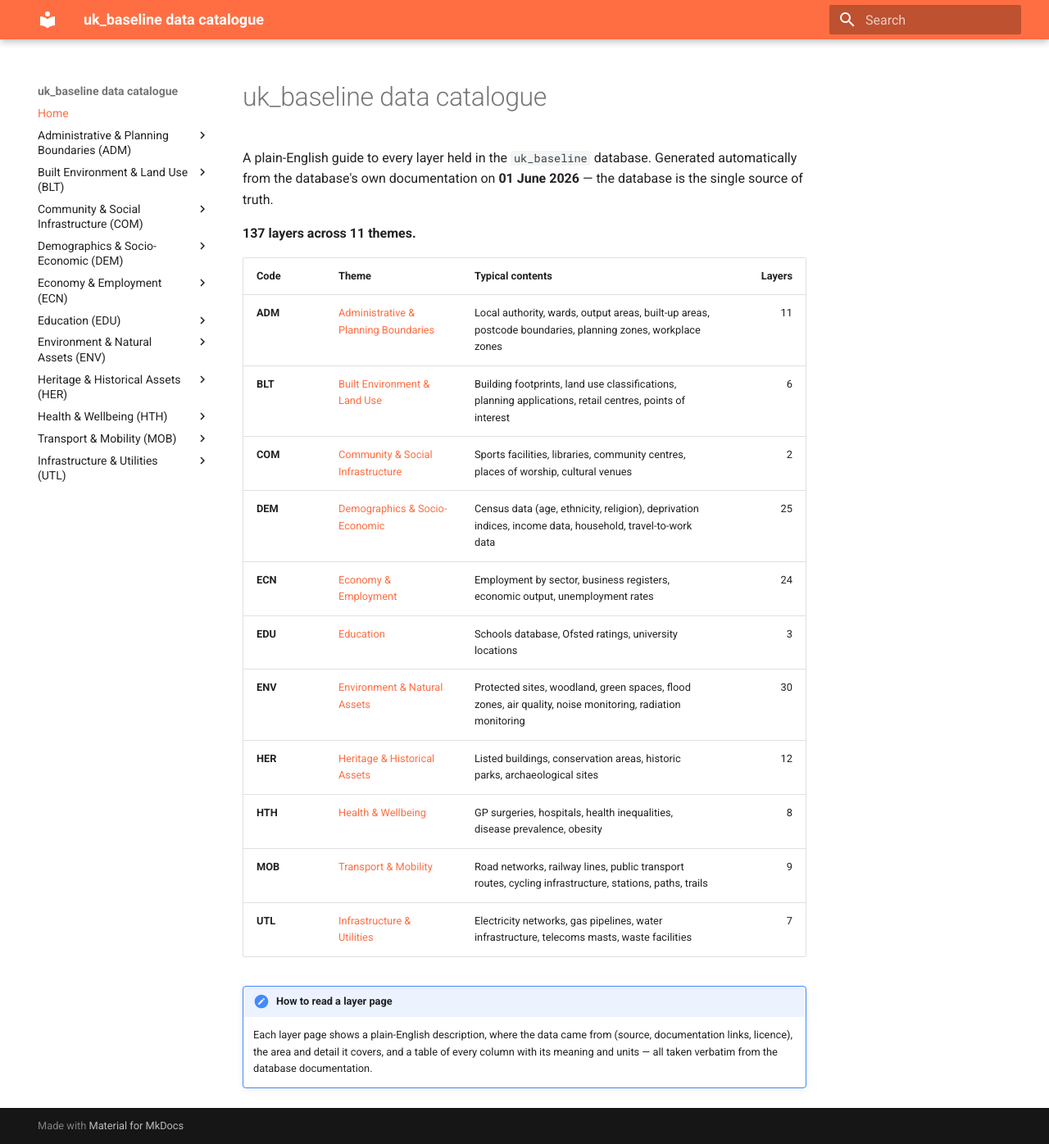
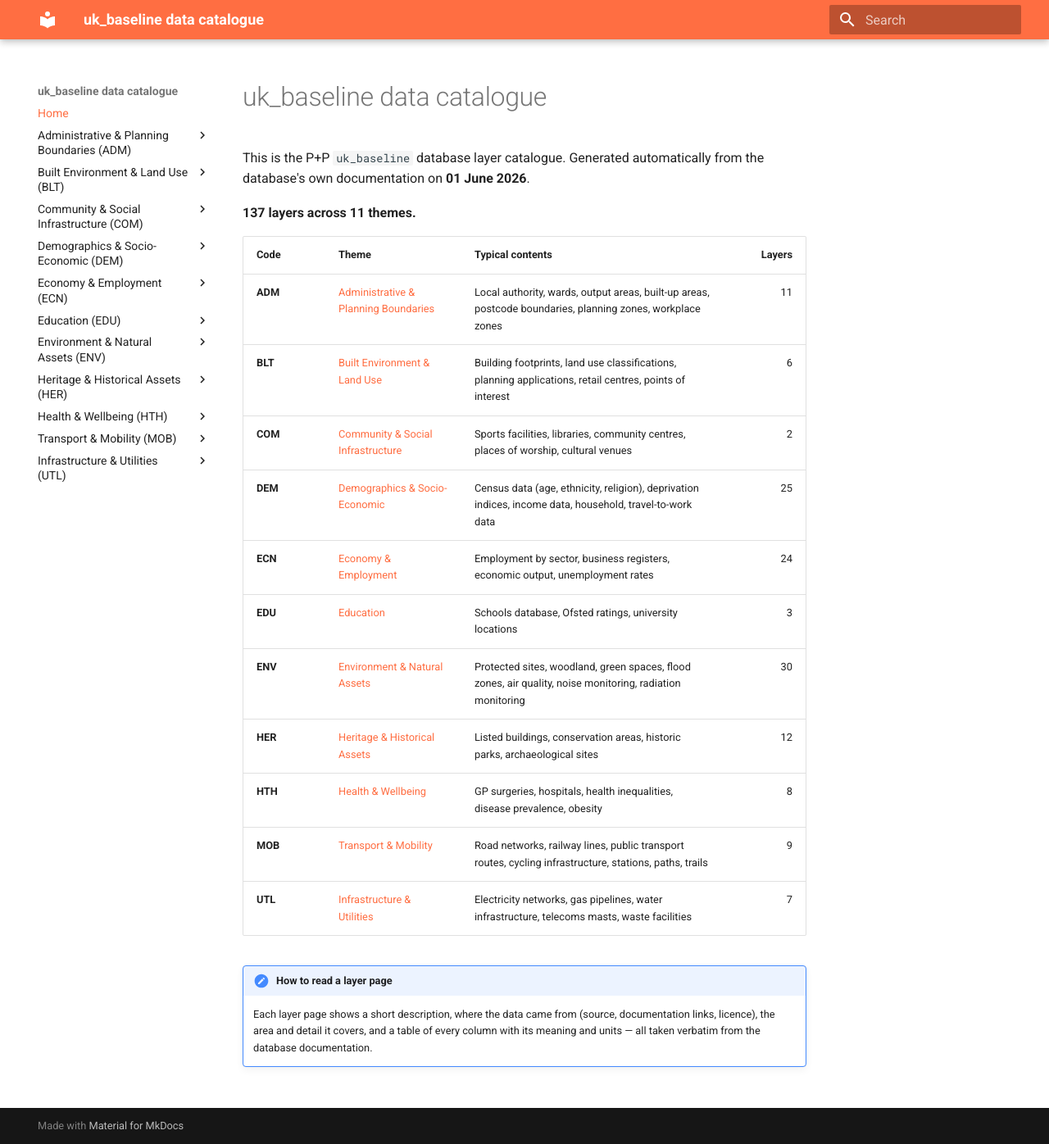
Before and after one commit to Prior-Partners/PP_uk_baseline, an MkDocs documentation site: the page built from docs/index.md, in a window 1280 px wide and 1396 px high. Shown: the whole window at 82% size. Built offline with MkDocs 1.6.1 and Material for MkDocs 9.7.7, drawn with Linux system fonts in a browser that asks for light colours.

Commit message:
Landing/README copy: P+P uk_baseline catalogue framing; drop plain-English and source-of-truth phrasing

```diff
--- a/docs/index.md
+++ b/docs/index.md
@@ -1,8 +1,7 @@
 # uk_baseline data catalogue
 
-A plain-English guide to every layer held in the `uk_baseline` database.
-Generated automatically from the database's own documentation on **01 June 2026** —
-the database is the single source of truth.
+This is the P+P `uk_baseline` database layer catalogue. Generated automatically
+from the database's own documentation on **01 June 2026**.
 
 **137 layers across 11 themes.**
 
@@ -21,7 +20,7 @@ the database is the single source of truth.
 | **UTL** | [Infrastructure & Utilities](UTL/index.md) | Electricity networks, gas pipelines, water infrastructure, telecoms masts, waste facilities | 7 |
 
 !!! note "How to read a layer page"
-    Each layer page shows a plain-English description, where the data came from
+    Each layer page shows a short description, where the data came from
     (source, documentation links, licence), the area and detail it covers, and a
     table of every column with its meaning and units — all taken verbatim from
     the database documentation.
```
Also changed, not shown: README.md (+3 -3 lines).
